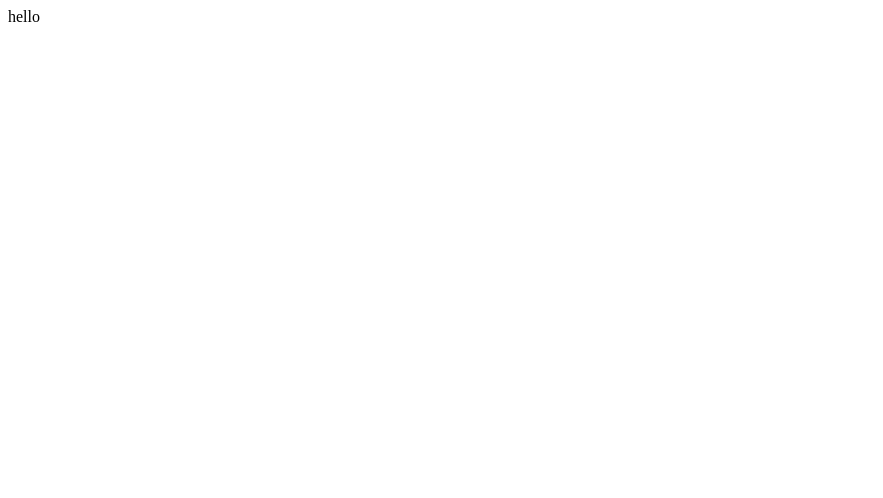
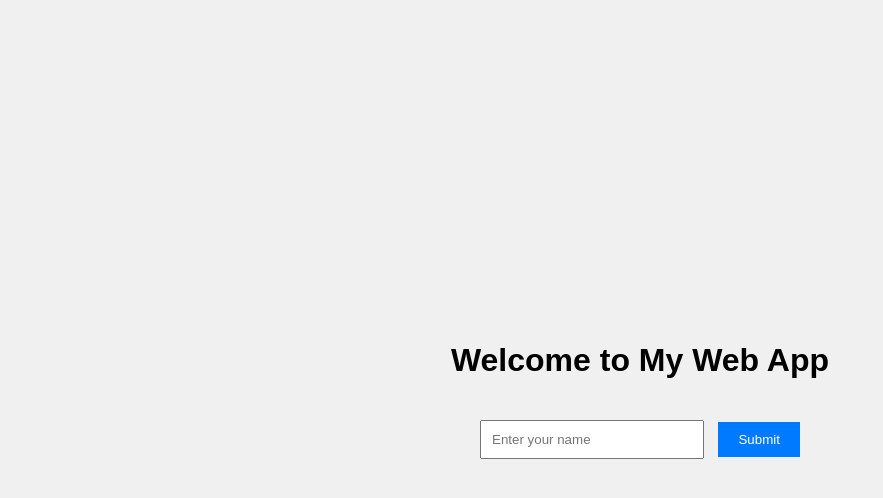
Before and after one commit to M-Zeineddine/DS-Midterm-WebApp, a plain HTML site: page index.html in a window 1280 px wide. Shown: the whole page, without its empty margins (0-883 px from the left). Drawn offline with Linux system fonts and the light colour scheme.

Commit message:
webapp done

```diff
--- a/index.html
+++ b/index.html
@@ -1 +1,19 @@
-hello
+<!DOCTYPE html>
+<html lang="en">
+<head>
+    <meta charset="UTF-8">
+    <meta name="viewport" content="width=device-width, initial-scale=1.0">
+    <title>Web App</title>
+    <link rel="stylesheet" href="style.css">
+</head>
+<body>
+    <div class="container">
+        <h1>Welcome to My Web App</h1>
+        <input type="text" id="nameInput" placeholder="Enter your name">
+        <button id="greetButton">Submit</button>
+        <p id="greetingText"></p>
+    </div>
+
+    <script src="script.js"></script>
+</body>
+</html>
--- /dev/null
+++ b/script.js
@@ -0,0 +1,5 @@
+document.getElementById('greetButton').addEventListener('click', function() {
+    var name = document.getElementById('nameInput').value;
+    var greeting = "Hello, " + name + "! Welcome to the web app!";
+    document.getElementById('greetingText').innerText = greeting;
+});
--- /dev/null
+++ b/style.css
@@ -0,0 +1,38 @@
+body {
+  font-family: Arial, sans-serif;
+  display: flex;
+  justify-content: center;
+  align-items: center;
+  height: 100vh;
+  margin: 0;
+  background-color: #f0f0f0;
+}
+
+.container {
+  text-align: center;
+}
+
+#nameInput {
+  margin-top: 20px;
+  padding: 10px;
+  width: 200px;
+}
+
+#greetButton {
+  padding: 10px 20px;
+  margin-left: 10px;
+  background-color: #007bff;
+  color: white;
+  border: none;
+  cursor: pointer;
+}
+
+#greetButton:hover {
+  background-color: #0056b3;
+}
+
+#greetingText {
+  margin-top: 20px;
+  color: green;
+  font-size: 20px;
+}
```
